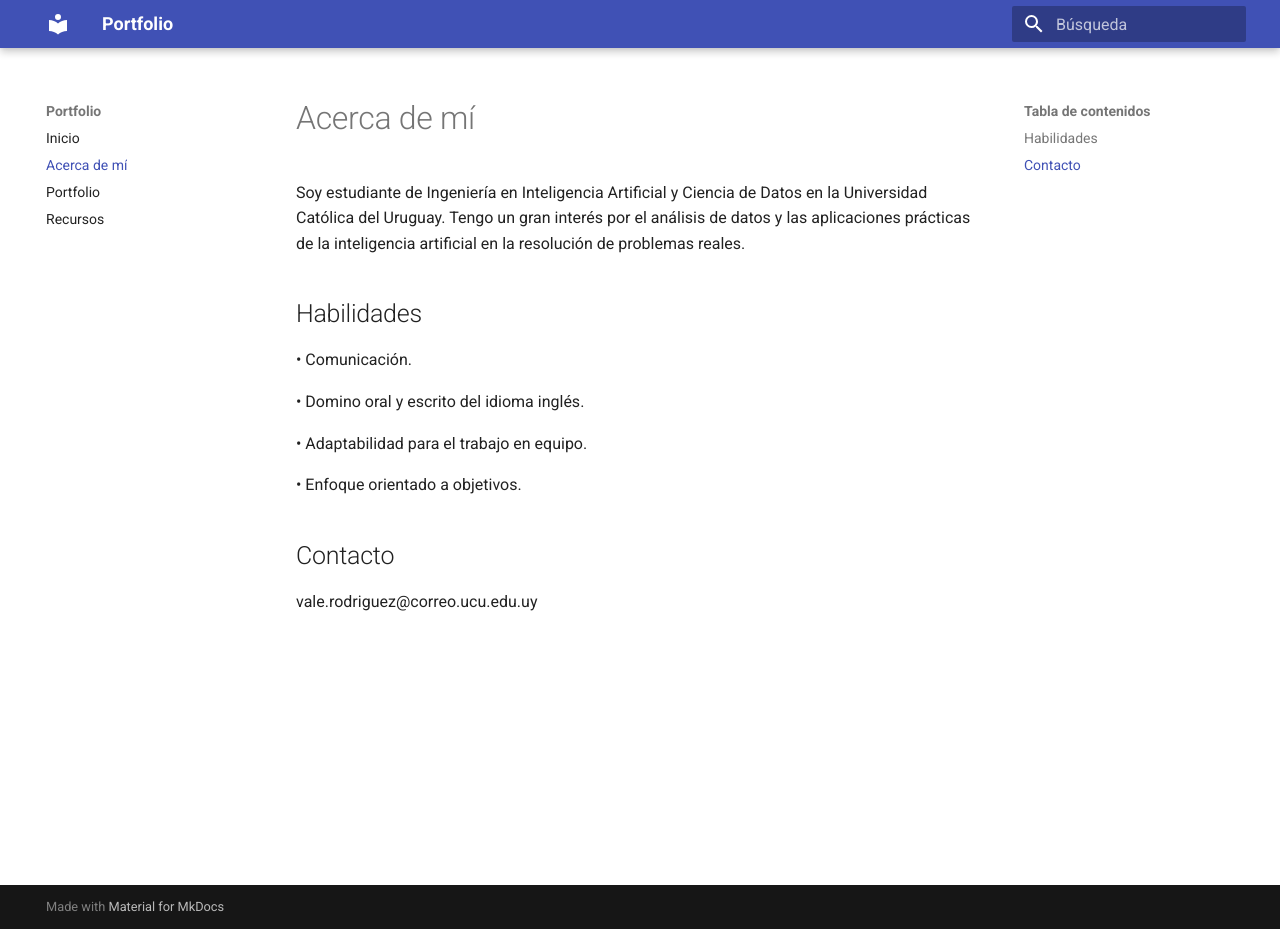
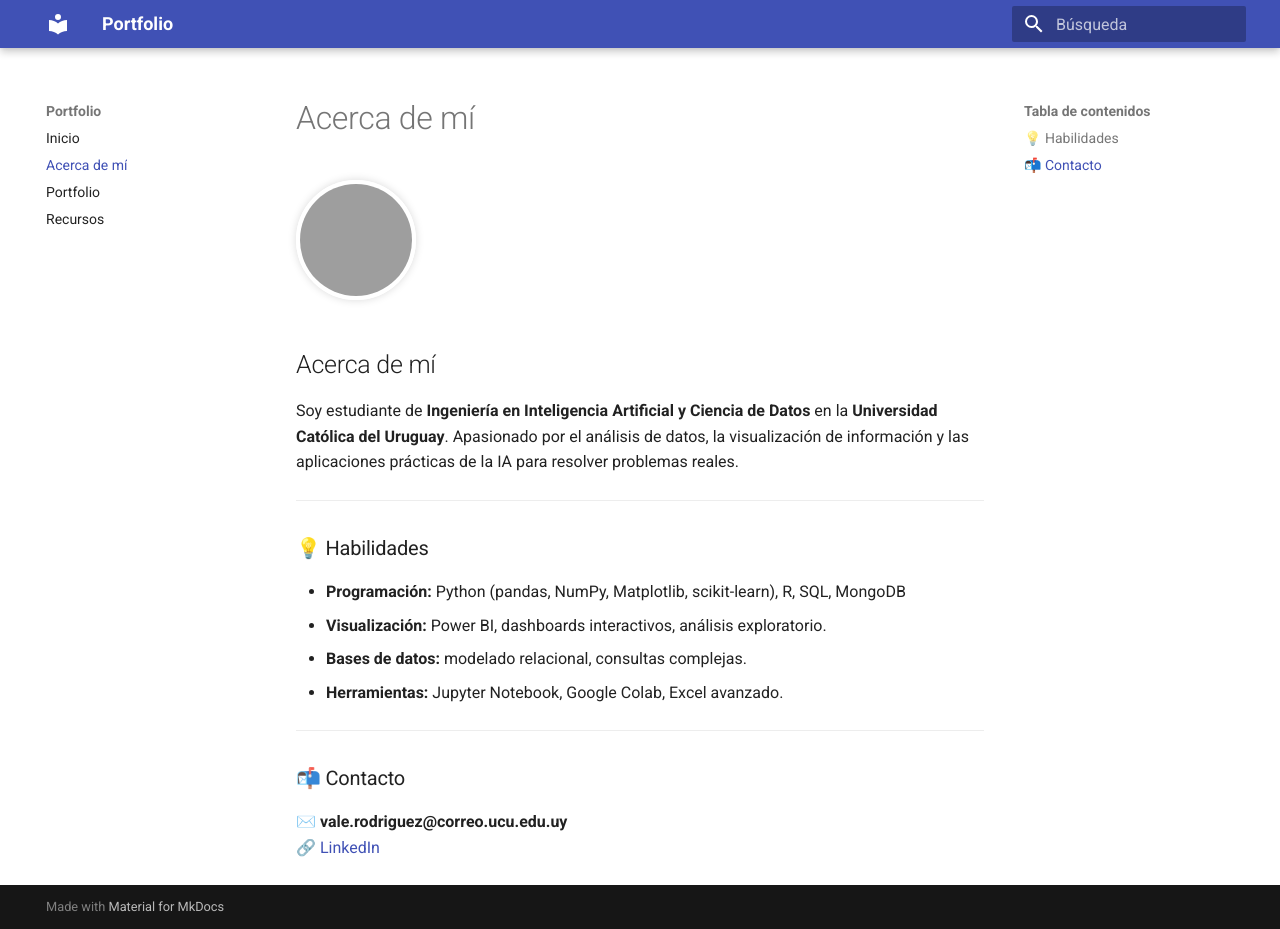
Before and after one commit to ValeRodMa/portafolio_ia_ucu, an MkDocs documentation site: the page built from docs/acerca.md, in a window 1280 px wide and 929 px high. Built offline with MkDocs 1.6.1 and Material for MkDocs 9.7.7, drawn with Linux system fonts in a browser that asks for light colours; grey boxes are pictures that could not be loaded.

Commit message:
Update acerca.md

```diff
--- a/docs/acerca.md
+++ b/docs/acerca.md
@@ -1,21 +1,30 @@
----
-title: "Acerca de mí"
-date: 2025-08-13
+<img src="https://drive.google.com/uc?export=view&id=1-n9gUav1FFPMQGNrH390TYvw1hSGkUCr"
+     alt="Valentín"
+     style="width:120px; height:120px; object-fit:cover; border-radius:50%; border:4px solid #fff; box-shadow:0 0 8px rgba(0,0,0,.15);">
+
+
+</div>
+
+  <div>
+    <h2>Acerca de mí</h2>
+    <p>
+      Soy estudiante de <strong>Ingeniería en Inteligencia Artificial y Ciencia de Datos</strong> en la <strong>Universidad Católica del Uruguay</strong>.
+      Apasionado por el análisis de datos, la visualización de información y las aplicaciones prácticas de la IA para resolver problemas reales.
+    </p>
+  </div>
+
+</div>
+
 ---
 
-# Acerca de mí
+### 💡 Habilidades
+- **Programación:** Python (pandas, NumPy, Matplotlib, scikit-learn), R, SQL, MongoDB
+- **Visualización:** Power BI, dashboards interactivos, análisis exploratorio.
+- **Bases de datos:** modelado relacional, consultas complejas.
+- **Herramientas:** Jupyter Notebook, Google Colab, Excel avanzado.
 
-Soy estudiante de Ingeniería en Inteligencia Artificial y Ciencia de Datos en la Universidad Católica del Uruguay.
-Tengo un gran interés por el análisis de datos y las aplicaciones prácticas de la inteligencia artificial en la resolución de problemas reales.
+---
 
-## Habilidades
-• Comunicación.
-
-• Domino oral y escrito del idioma inglés.
-
-• Adaptabilidad para el trabajo en equipo.
-
-• Enfoque orientado a objetivos.
-
-## Contacto
-vale.rodriguez@correo.ucu.edu.uy
+### 📬 Contacto
+✉️ **vale.rodriguez@correo.ucu.edu.uy**
+🔗 [LinkedIn](www.linkedin.com/in/valentín-rodríguez-machado-39a315242/)
```
